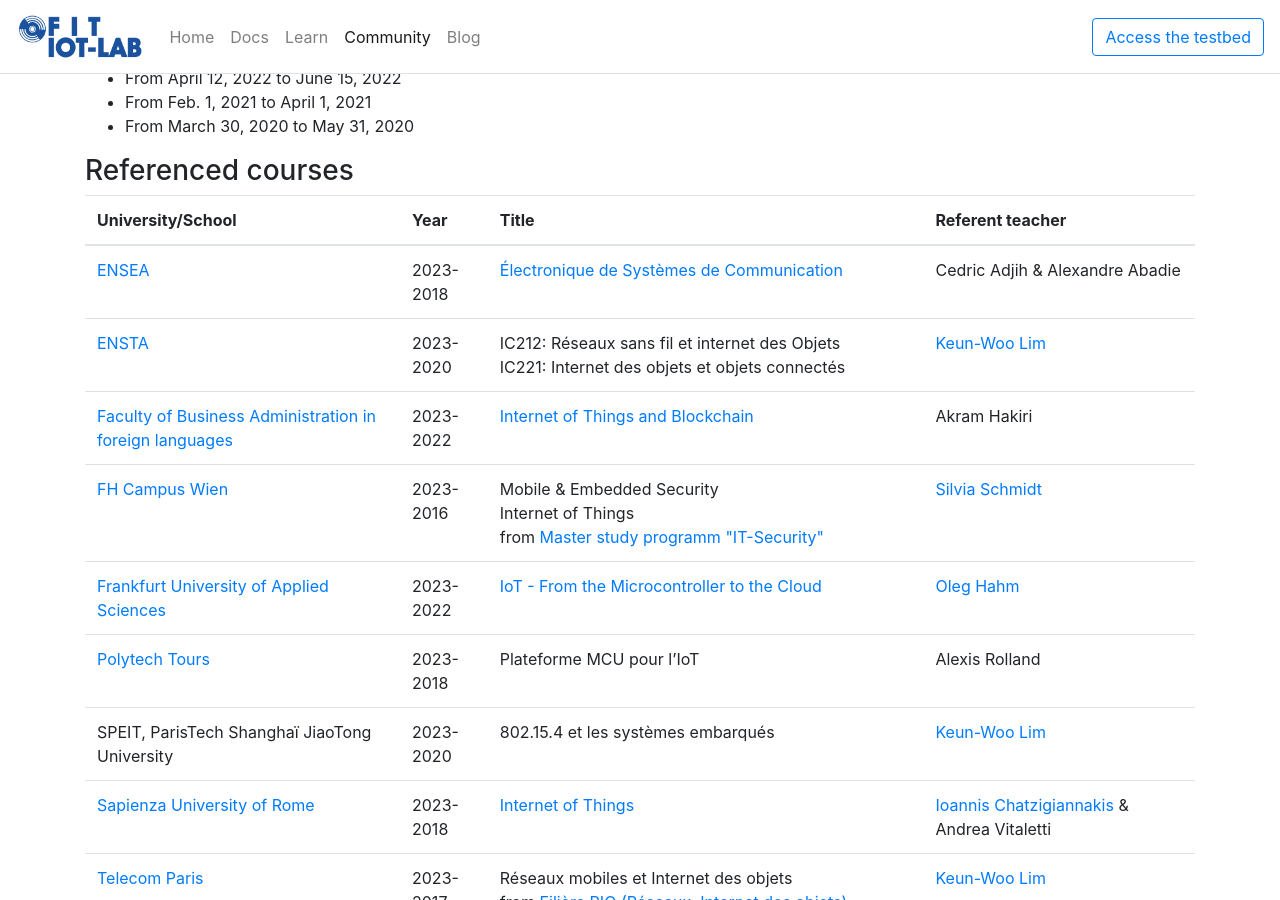
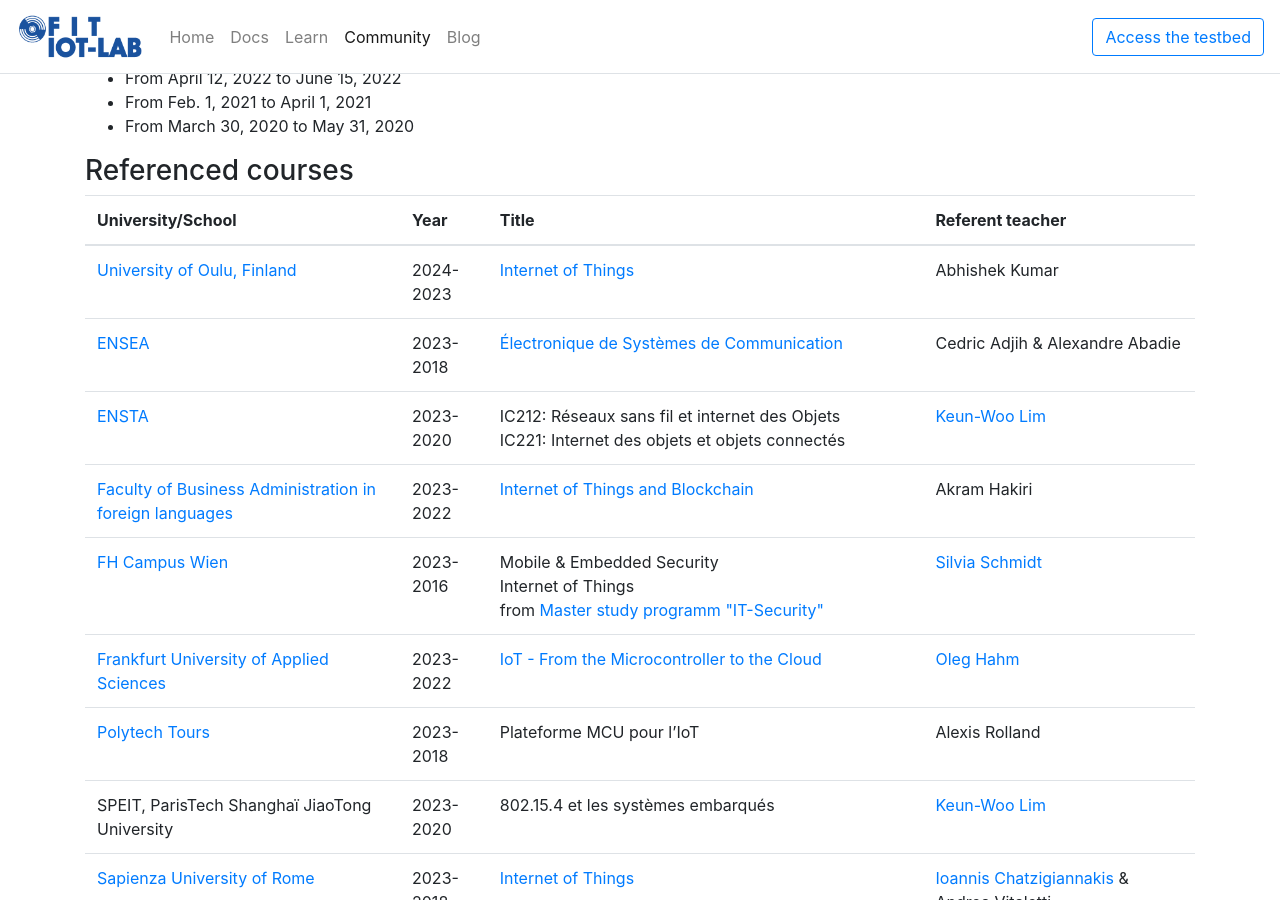
Before and after one commit to iot-lab/iot-lab.github.io, a Jekyll site: the page built from community/education.html, in a window 1280 px wide and 900 px high, scrolled down 968 px. Built offline with Jekyll 4.4.1, drawn with Linux system fonts in a browser that asks for light colours; nearby versions of some CDN libraries; comment, search, counter and statistics services are not loaded.

Commit message:
Community/education : update list

```diff
--- a/_data/education.yml
+++ b/_data/education.yml
@@ -1,3 +1,8 @@
+- school: <a href="https://opas.peppi.oulu.fi/en">University of Oulu, Finland</a>
+  year: 2024-2023
+  title: <a href="https://opas.peppi.oulu.fi/en/course/521043S/7770">Internet of Things</a>
+  teacher: Abhishek Kumar
+
 - school: <a href="https://www.ensea.fr/en">ENSEA</a>
   year: 2023-2018
   title: <a href="http://www.ensea.fr/fr/huit-specialites-3e-annee-33">Électronique de Systèmes de Communication</a>
```
